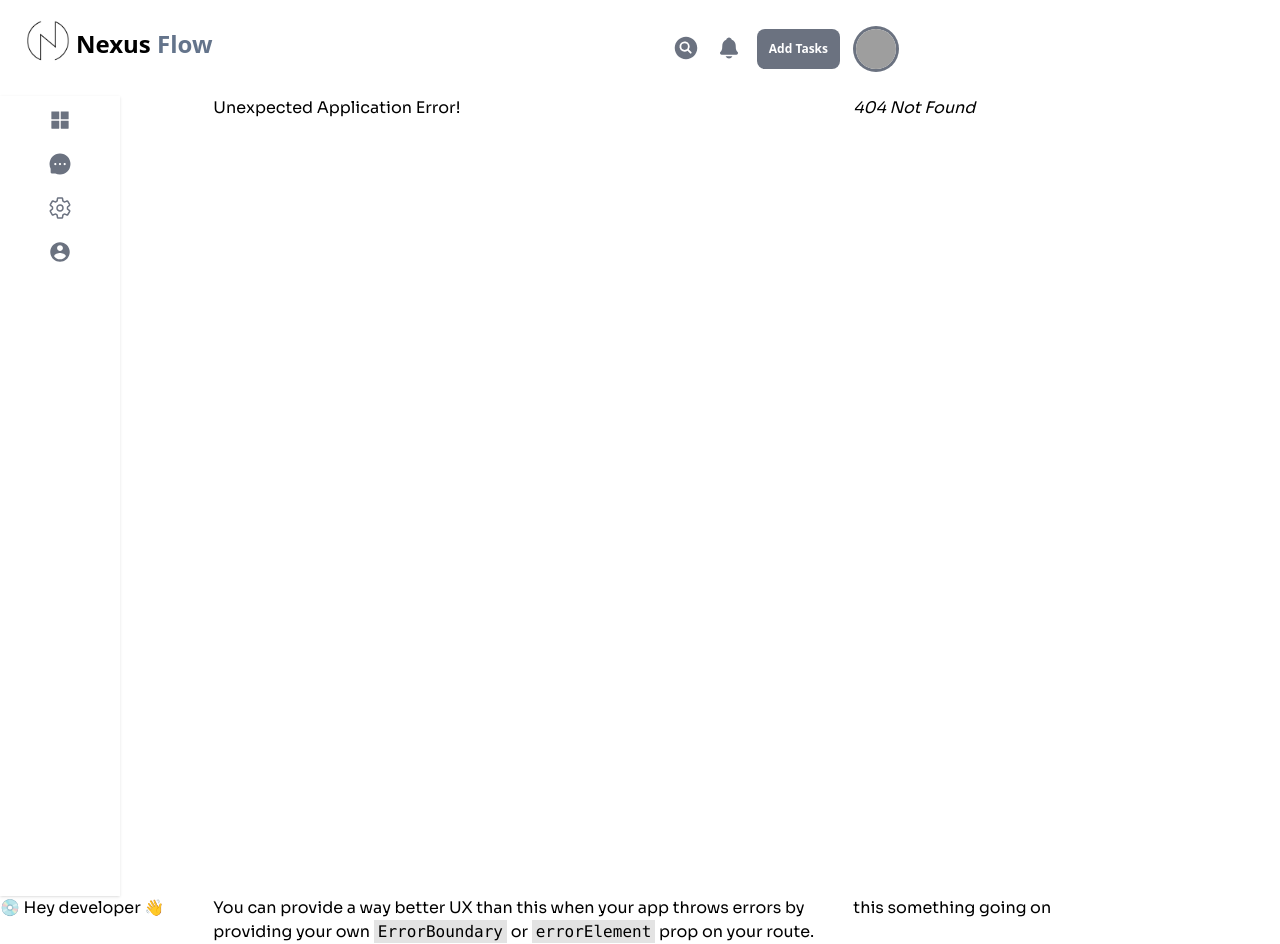
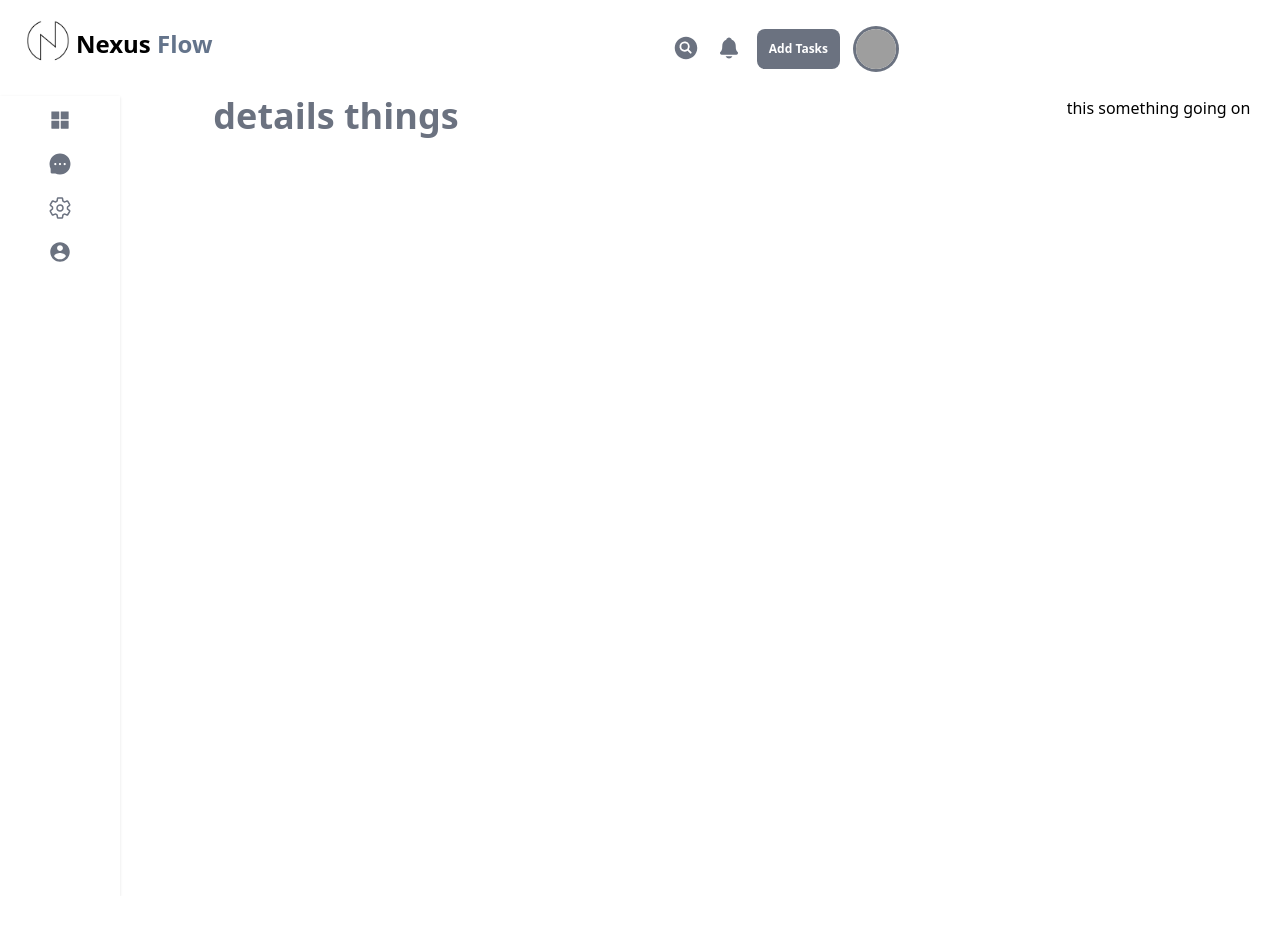
Before and after one commit to furqanRupom/NextFlow, a React (Vite) app: page /about in a window 1280 px wide. Before the commit this address had no page. After the commit the page ends 896 px from the top, so only its background shows below. Built offline with nearby package versions, Linux system fonts and the light colour scheme; grey boxes are pictures that could not be loaded.

Commit message:
we just forget to creat layouts for our website

```diff
--- /dev/null
+++ b/src/Layouts/Main.jsx
@@ -0,0 +1,23 @@
+import React from "react";
+import { Outlet } from "react-router-dom";
+import Sidebar from "../components/Sidebar";
+import OthersBar from "../components/OthersBar";
+import Heading from "../components/Heading";
+
+const Main = () => {
+  return (
+    <>
+      <Heading />
+      <div className="grid grid-cols-[1fr,4fr,1fr]">
+        <Sidebar />
+
+        <div>
+          <Outlet />
+        </div>
+        <OthersBar />
+      </div>
+    </>
+  );
+};
+
+export default Main;
--- a/src/components/Heading.jsx
+++ b/src/components/Heading.jsx
@@ -3,6 +3,7 @@ import logo from "../assets/nexusFlow.png";
 import { IoNotifications, IoSearchCircle } from "react-icons/io5";
 import Profile from "./Profile";
 import Modal from "./Modal";
+import { Link } from "react-router-dom";
 
 const Heading = () => {
   const [isOpen, setIsOpen] = useState(false);
@@ -21,6 +22,7 @@ const Heading = () => {
           <li className="text-gray-500 text-3xl hover:text-gray-700 duration-200 cursor-pointer">
             <IoSearchCircle />
           </li>
+
           <li className="text-gray-500 hover:text-gray-700 duration-200 cursor-pointer">
             <IoNotifications />
           </li>
--- a/src/components/Sidebar.jsx
+++ b/src/components/Sidebar.jsx
@@ -14,12 +14,14 @@ const Sidebar = () => {
       <header className="min-h-screen  shadow w-fit px-12 py-3">
         <ul className="flex flex-col space-y-5 text-2xl text-gray-500">
           <li className="hover:text-gray-700 duration-200 cursor-pointer">
-
+            <Link to="/">
               <AiFillAppstore />
-
+            </Link>
           </li>
           <li className="hover:text-gray-700 duration-200 cursor-pointer">
-            <AiFillMessage />
+            <Link to="/about">
+              <AiFillMessage />
+            </Link>
           </li>
           <li className="hover:text-gray-700 duration-200 cursor-pointer">
             <IoSettingsOutline />
--- a/src/main.jsx
+++ b/src/main.jsx
@@ -2,23 +2,16 @@ import React from "react";
 import ReactDOM from "react-dom/client";
 import "./index.css";
 import { RouterProvider } from "react-router-dom";
-import router from "./routes/router";
+import{ router} from "./routes/router";
 import Sidebar from "./components/Sidebar";
 import OthersBar from "./components/OthersBar";
 import { Provider } from "react-redux";
 import store from "./redux/store";
-import Heading from "./components/Heading";
 
 ReactDOM.createRoot(document.getElementById("root")).render(
   <React.StrictMode>
     <Provider store={store}>
-      <Heading />
-    <section className="font-Sora grid grid-cols-[1fr,3fr,2fr] ">
-      <Sidebar />
       <RouterProvider router={router} />
-      <OthersBar />
-    </section>
-
     </Provider>
   </React.StrictMode>
 );
--- /dev/null
+++ b/src/pages/About/About.jsx
@@ -0,0 +1,13 @@
+import React from "react";
+
+const About = () => {
+  return (
+    <section>
+      <h3 className="md:text-3xl text-2xl font-bold text-gray-500 lg:text-4xl">
+       details things
+      </h3>
+    </section>
+  );
+};
+
+export default About;
--- a/src/pages/home/Home.jsx
+++ b/src/pages/home/Home.jsx
@@ -1,7 +1,10 @@
+import { Link } from "react-router-dom";
+
 const Home = () => {
   return (
     <div>
       <h3 className="">this is our homepage</h3>
+      <Link to="/about">About</Link>
     </div>
   );
 };
```
Also changed, not shown: src/routes/router.jsx (+19 -8 lines), 1 other file (tests, documents, lock files or other folders).
